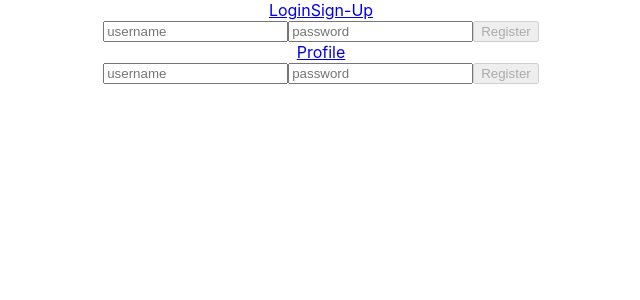
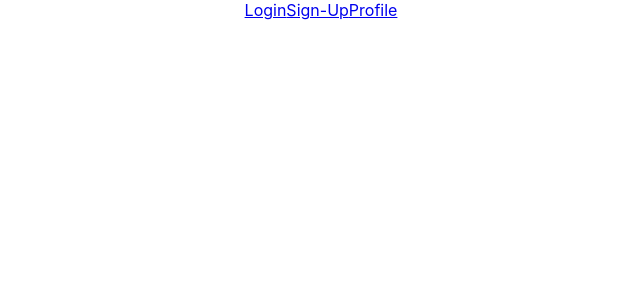
Before and after one commit to Build-Post-Here-1/front-end, a React (Create React App) app in the folder app/: page /signUp in a window 1280 px wide. Shown: the top 300 px of the page, without its empty margins (319-959 px from the left). Built offline with nearby package versions, Linux system fonts and the light colour scheme.

Commit message:
trying to fix bugs

```diff
--- a/app/src/App.js
+++ b/app/src/App.js
@@ -1,8 +1,8 @@
-import React from 'react';
+import React from 'react'
 import { BrowserRouter as Router, Route, Switch, NavLink } from 'react-router-dom'
 
-import Login from './Login'
-import Register from './Register'
+import Login from './components/Login'
+import Register from './components/Register'
 
 import PrivateRoute from './components/PrivateRoute'
 import DashBoard from './components/DashBoard'
@@ -17,35 +17,38 @@ function App() {
   return (
     <div className="App">
       <Router>
+
         <NavLink exact to='/login'>
           Login
       </NavLink>
+
         <NavLink exact to='/signUp'>
           Sign-Up
       </NavLink>
-          <Route exact path='/login'>
-            <Login />
-          </Route>
-          <Route exact path='/signUp'>
-            <Register />
-          </Route>
+
       <NavLink exact to ='/profile'>
         Profile
       </NavLink>
+
         <Switch>
             <Route exact path ='/login'>
-              <Login/>
+              {/* <Login/> */}
             </Route>
+
             <Route exact path ='/signUp'>
-              <Register/>
+              {/* <Register/> */}
             </Route>
+
             <PrivateRoute exact path ='/dashboard'>
               <DashBoard/>
             </PrivateRoute>
+
             <PrivateRoute exact path ='/profile'>
               <Profile/>
             </PrivateRoute>
+
         </Switch>
+
       </Router>
     </div>
   );
--- a/app/src/Login.js
+++ b/app/src/components/Login.js
@@ -1,9 +1,9 @@
 import React, { useState, useEffect } from 'react'
-import formSchema from './formSchema'
+import formSchema from '../formSchema'
 
 import * as yup from 'yup'
 
-function Login(props) {
+export default function Login(props) {
 
     const initialState = {
         username: '',
@@ -67,5 +67,3 @@ function Login(props) {
         </div>
     )
 }
-
-export default Login
```
Also changed, not shown: app/src/components/Register.js (renamed from app/src/Register.js, +3 -5 lines), 1 other file (tests, documents, lock files or other folders).
